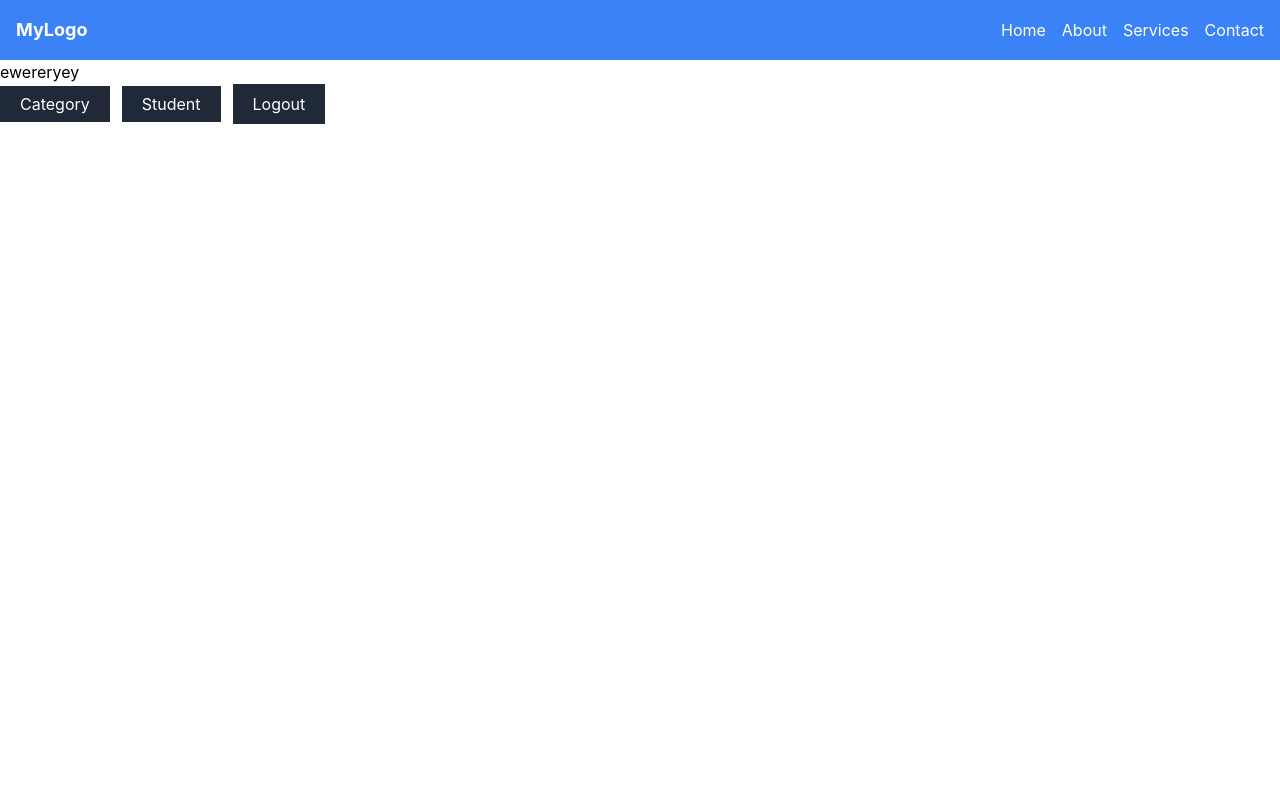
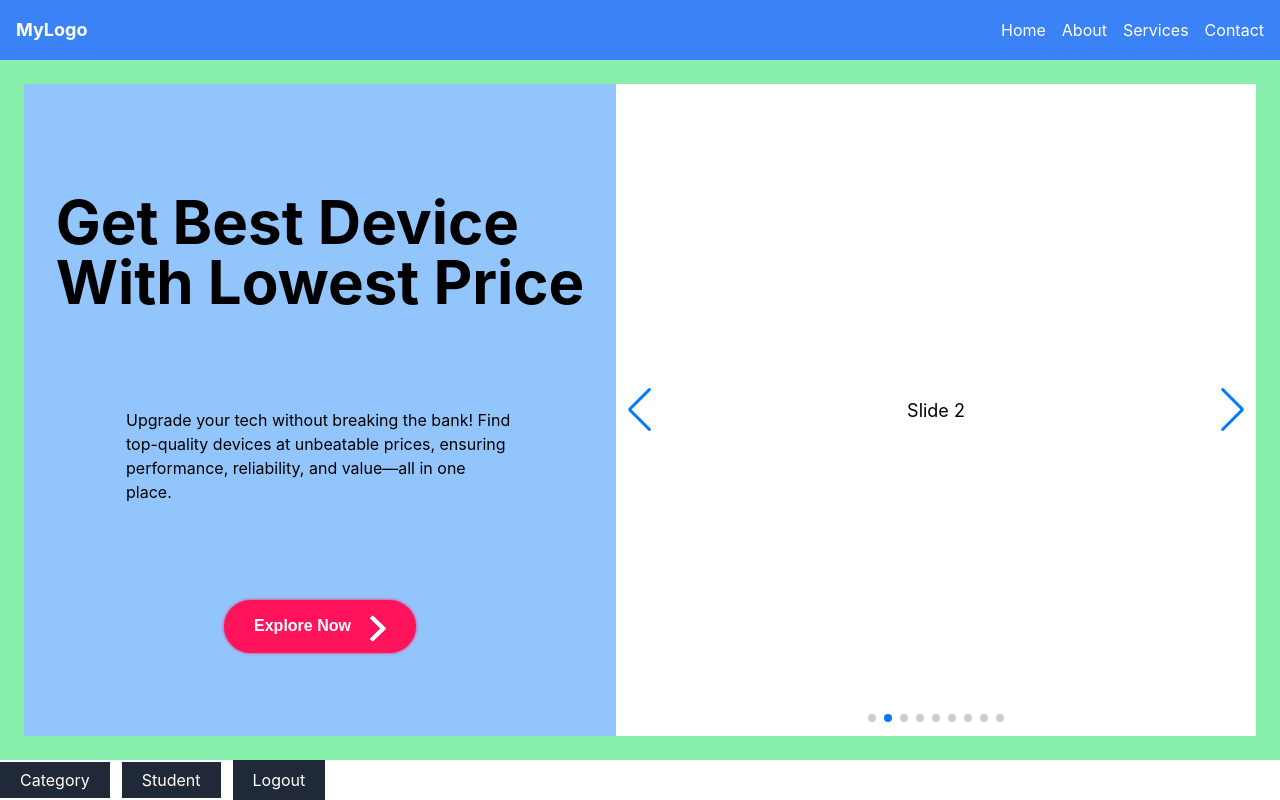
Before and after one commit to HasalKenula/Ecommerce_frontEnd, a React (Vite) app: page / in a window 1280 px wide. Built offline with nearby package versions, Linux system fonts and the light colour scheme; sample sign-in values are in the browser's storage.

Commit message:
created first section in home page

```diff
--- a/package.json
+++ b/package.json
@@ -13,7 +13,9 @@
     "axios": "^1.7.9",
     "react": "^18.3.1",
     "react-dom": "^18.3.1",
-    "react-router-dom": "^7.1.5"
+    "react-router-dom": "^7.1.5",
+    "styled-components": "^6.1.15",
+    "swiper": "^11.2.3"
   },
   "devDependencies": {
     "@eslint/js": "^9.9.0",
--- /dev/null
+++ b/src/pages/AutoPlay.tsx
@@ -0,0 +1,45 @@
+import React, { useRef, useState } from 'react';
+// Import Swiper React components
+import { Swiper, SwiperSlide } from 'swiper/react';
+import Cat from '../assets/Cat.jpg'
+
+// Import Swiper styles
+import 'swiper/css';
+import 'swiper/css/pagination';
+import 'swiper/css/navigation';
+
+import './styles.css';
+
+// import required modules
+import { Autoplay, Pagination, Navigation } from 'swiper/modules';
+
+export default function Auto() {
+  return (
+    <>
+      <Swiper
+        spaceBetween={30}
+        centeredSlides={true}
+        autoplay={{
+          delay: 2500,
+          disableOnInteraction: false,
+        }}
+        pagination={{
+          clickable: true,
+        }}
+        navigation={true}
+        modules={[Autoplay, Pagination, Navigation]}
+        className="mySwiper"
+      >
+        <SwiperSlide> <img src={Cat} alt="Slide 1" /></SwiperSlide>
+        <SwiperSlide>Slide 2</SwiperSlide>
+        <SwiperSlide>Slide s3</SwiperSlide>
+        <SwiperSlide>Slide 4</SwiperSlide>
+        <SwiperSlide>Slide 5</SwiperSlide>
+        <SwiperSlide>Slide 6</SwiperSlide>
+        <SwiperSlide>Slide 7</SwiperSlide>
+        <SwiperSlide>Slide 8</SwiperSlide>
+        <SwiperSlide>Slide 9</SwiperSlide>
+      </Swiper>
+    </>
+  );
+}
--- /dev/null
+++ b/src/pages/Button.tsx
@@ -0,0 +1,132 @@
+import React from 'react';
+import styled from 'styled-components';
+
+const Button = () => {
+  return (
+    <StyledWrapper>
+      <div className="btn-conteiner">
+        <a className="btn-content" href="#">
+          <span className="btn-title">Explore Now</span>
+          <span className="icon-arrow">
+            <svg width="66px" height="43px" viewBox="0 0 66 43" version="1.1" xmlns="http://www.w3.org/2000/svg" xmlnsXlink="http://www.w3.org/1999/xlink">
+              <g id="arrow" stroke="none" strokeWidth={1} fill="none" fillRule="evenodd">
+                <path id="arrow-icon-one" d="M40.1543933,3.89485454 L43.9763149,0.139296592 C44.1708311,-0.0518420739 44.4826329,-0.0518571125 44.6771675,0.139262789 L65.6916134,20.7848311 C66.0855801,21.1718824 66.0911863,21.8050225 65.704135,22.1989893 C65.7000188,22.2031791 65.6958657,22.2073326 65.6916762,22.2114492 L44.677098,42.8607841 C44.4825957,43.0519059 44.1708242,43.0519358 43.9762853,42.8608513 L40.1545186,39.1069479 C39.9575152,38.9134427 39.9546793,38.5968729 40.1481845,38.3998695 C40.1502893,38.3977268 40.1524132,38.395603 40.1545562,38.3934985 L56.9937789,21.8567812 C57.1908028,21.6632968 57.193672,21.3467273 57.0001876,21.1497035 C56.9980647,21.1475418 56.9959223,21.1453995 56.9937605,21.1432767 L40.1545208,4.60825197 C39.9574869,4.41477773 39.9546013,4.09820839 40.1480756,3.90117456 C40.1501626,3.89904911 40.1522686,3.89694235 40.1543933,3.89485454 Z" fill="#FFFFFF" />
+                <path id="arrow-icon-two" d="M20.1543933,3.89485454 L23.9763149,0.139296592 C24.1708311,-0.0518420739 24.4826329,-0.0518571125 24.6771675,0.139262789 L45.6916134,20.7848311 C46.0855801,21.1718824 46.0911863,21.8050225 45.704135,22.1989893 C45.7000188,22.2031791 45.6958657,22.2073326 45.6916762,22.2114492 L24.677098,42.8607841 C24.4825957,43.0519059 24.1708242,43.0519358 23.9762853,42.8608513 L20.1545186,39.1069479 C19.9575152,38.9134427 19.9546793,38.5968729 20.1481845,38.3998695 C20.1502893,38.3977268 20.1524132,38.395603 20.1545562,38.3934985 L36.9937789,21.8567812 C37.1908028,21.6632968 37.193672,21.3467273 37.0001876,21.1497035 C36.9980647,21.1475418 36.9959223,21.1453995 36.9937605,21.1432767 L20.1545208,4.60825197 C19.9574869,4.41477773 19.9546013,4.09820839 20.1480756,3.90117456 C20.1501626,3.89904911 20.1522686,3.89694235 20.1543933,3.89485454 Z" fill="#FFFFFF" />
+                <path id="arrow-icon-three" d="M0.154393339,3.89485454 L3.97631488,0.139296592 C4.17083111,-0.0518420739 4.48263286,-0.0518571125 4.67716753,0.139262789 L25.6916134,20.7848311 C26.0855801,21.1718824 26.0911863,21.8050225 25.704135,22.1989893 C25.7000188,22.2031791 25.6958657,22.2073326 25.6916762,22.2114492 L4.67709797,42.8607841 C4.48259567,43.0519059 4.17082418,43.0519358 3.97628526,42.8608513 L0.154518591,39.1069479 C-0.0424848215,38.9134427 -0.0453206733,38.5968729 0.148184538,38.3998695 C0.150289256,38.3977268 0.152413239,38.395603 0.154556228,38.3934985 L16.9937789,21.8567812 C17.1908028,21.6632968 17.193672,21.3467273 17.0001876,21.1497035 C16.9980647,21.1475418 16.9959223,21.1453995 16.9937605,21.1432767 L0.15452076,4.60825197 C-0.0425130651,4.41477773 -0.0453986756,4.09820839 0.148075568,3.90117456 C0.150162624,3.89904911 0.152268631,3.89694235 0.154393339,3.89485454 Z" fill="#FFFFFF" />
+              </g>
+            </svg>
+          </span>
+        </a>
+      </div>
+    </StyledWrapper>
+  );
+}
+
+const StyledWrapper = styled.div`
+  .btn-conteiner {
+    display: flex;
+    justify-content: center;
+    --color-text: #ffffff;
+    --color-background: #ff135a;
+    --color-outline: #ff145b80;
+    --color-shadow: #00000080;
+  }
+
+  .btn-content {
+    display: flex;
+    align-items: center;
+    padding: 5px 30px;
+    text-decoration: none;
+    font-family: 'Poppins', sans-serif;
+    font-weight: 600;
+    font-size: 16px;
+    color: var(--color-text);
+    background: var(--color-background);
+    transition: 1s;
+    border-radius: 100px;
+    box-shadow: 0 0 0.2em 0 var(--color-background);
+  }
+
+  .btn-content:hover, .btn-content:focus {
+    transition: 0.5s;
+    -webkit-animation: btn-content 1s;
+    animation: btn-content 1s;
+    outline: 0.1em solid transparent;
+    outline-offset: 0.2em;
+    box-shadow: 0 0 0.4em 0 var(--color-background);
+  }
+
+  .btn-content .icon-arrow {
+    transition: 0.5s;
+    margin-right: 0px;
+    transform: scale(0.6);
+  }
+
+  .btn-content:hover .icon-arrow {
+    transition: 0.5s;
+    margin-right: 25px;
+  }
+
+  .icon-arrow {
+    width: 20px;
+    margin-left: 15px;
+    position: relative;
+    top: 6%;
+  }
+
+  /* SVG */
+  #arrow-icon-one {
+    transition: 0.4s;
+    transform: translateX(-60%);
+  }
+
+  #arrow-icon-two {
+    transition: 0.5s;
+    transform: translateX(-30%);
+  }
+
+  .btn-content:hover #arrow-icon-three {
+    animation: color_anim 1s infinite 0.2s;
+  }
+
+  .btn-content:hover #arrow-icon-one {
+    transform: translateX(0%);
+    animation: color_anim 1s infinite 0.6s;
+  }
+
+  .btn-content:hover #arrow-icon-two {
+    transform: translateX(0%);
+    animation: color_anim 1s infinite 0.4s;
+  }
+
+  /* SVG animations */
+  @keyframes color_anim {
+    0% {
+      fill: white;
+    }
+
+    50% {
+      fill: var(--color-background);
+    }
+
+    100% {
+      fill: white;
+    }
+  }
+
+  /* Button animations */
+  @-webkit-keyframes btn-content {
+    0% {
+      outline: 0.2em solid var(--color-background);
+      outline-offset: 0;
+    }
+  }
+
+  @keyframes btn-content {
+    0% {
+      outline: 0.2em solid var(--color-background);
+      outline-offset: 0;
+    }
+  }`;
+
+export default Button;
--- a/src/pages/Home.tsx
+++ b/src/pages/Home.tsx
@@ -1,6 +1,9 @@
 import { Link } from "react-router-dom";
 import { useAuth } from "../context/AuthContext";
 import Navbar from "./NavBar";
+import Button from "./Button";
+
+import Auto from "./AutoPlay";
 
 function Home() {
     const { logout } = useAuth();
@@ -10,7 +13,33 @@ function Home() {
             <div>
                 <Navbar />
             </div>
-            <p>ewereryey</p>
+            <div className="w-full lg:h-[700px] bg-green-300 flex flex-col lg:flex-row md-[1500px]">
+                <div className="lg:w-1/2 bg-blue-300 lg:mt-[24px] lg:mb-[24px] lg:ml-[24px] flex  justify-center items-center ">
+                    <div className=" flex  flex-col justify-center items-center   p-[6px]">
+                        <div className="text-6xl font-bold mt-[24px] ">
+                        Get Best Device  <br/>
+                        With Lowest Price
+                        </div>
+
+                        <div className="m-24 0 24 32 ">
+                        Upgrade your tech without breaking the bank!
+                        Find top-quality devices
+                         at unbeatable prices, ensuring performance,
+                          reliability, and value—all in one place.
+                        </div>
+
+                        <div>
+                        <Button/>
+                        </div>
+                    </div>
+
+                </div>
+
+                <div className="lg:w-1/2 bg-yellow-300 mt-[24px] lg:mb-[24px] lg:mr-[24px]">
+                      <Auto/>
+                </div>
+
+            </div>
             <div>
                 <Link to="/category" className="bg-gray-800 text-white px-5 py-2 me-3">Category</Link>
                 <Link to="/student" className="bg-gray-800 text-white px-5 py-2 me-3">Student</Link>
--- /dev/null
+++ b/src/pages/Styles.css
@@ -0,0 +1,40 @@
+#app {
+    height: 100%;
+  }
+  html,
+  /* body {
+    position: relative;
+    height: 100%;
+  }
+
+  body {
+    background: #eee;
+    font-family: Helvetica Neue, Helvetica, Arial, sans-serif;
+    font-size: 14px;
+    color: #000;
+    margin: 0;
+    padding: 0;
+  }
+   */
+  .swiper {
+    width: 100%;
+    height: 100%;
+  }
+
+  .swiper-slide {
+    text-align: center;
+    font-size: 18px;
+    background: #fff;
+
+    /* Center slide text vertically */
+    display: flex;
+    justify-content: center;
+    align-items: center;
+  }
+
+  .swiper-slide img {
+    display: block;
+    width: 100%;
+    height: 100%;
+    object-fit: contain;
+  }
```
Also changed, not shown: 1 other file (tests, documents, lock files or other folders).
